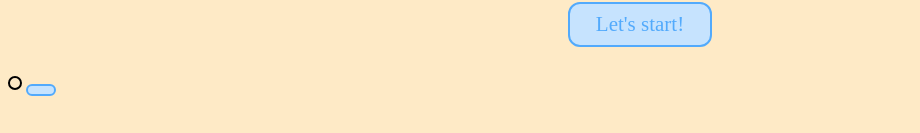
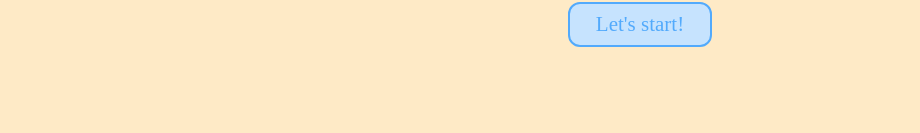
Before and after one commit to aadhyanav/CatWonderland, a plain HTML site: page index.html in a window 1280 px wide. Shown: the part 664-797 px from the top of the page, without its empty margins (0-920 px from the left). Drawn offline with Linux system fonts and the light colour scheme; a web font is replaced by a local one.

Commit message:
revert lol

```diff
--- a/index.html
+++ b/index.html
@@ -119,12 +119,6 @@
        <img id="question-image" src="" alt="Question Image">
         <div id="choices-container"></div>
     </div>
-    <div class="traits-box">
-    <!-- Traits content here -->
-    </div>
-
-    <button class="restart-button"></button>
-
     <script src="code/code.js"></script>
 </body>
 </html>
```
